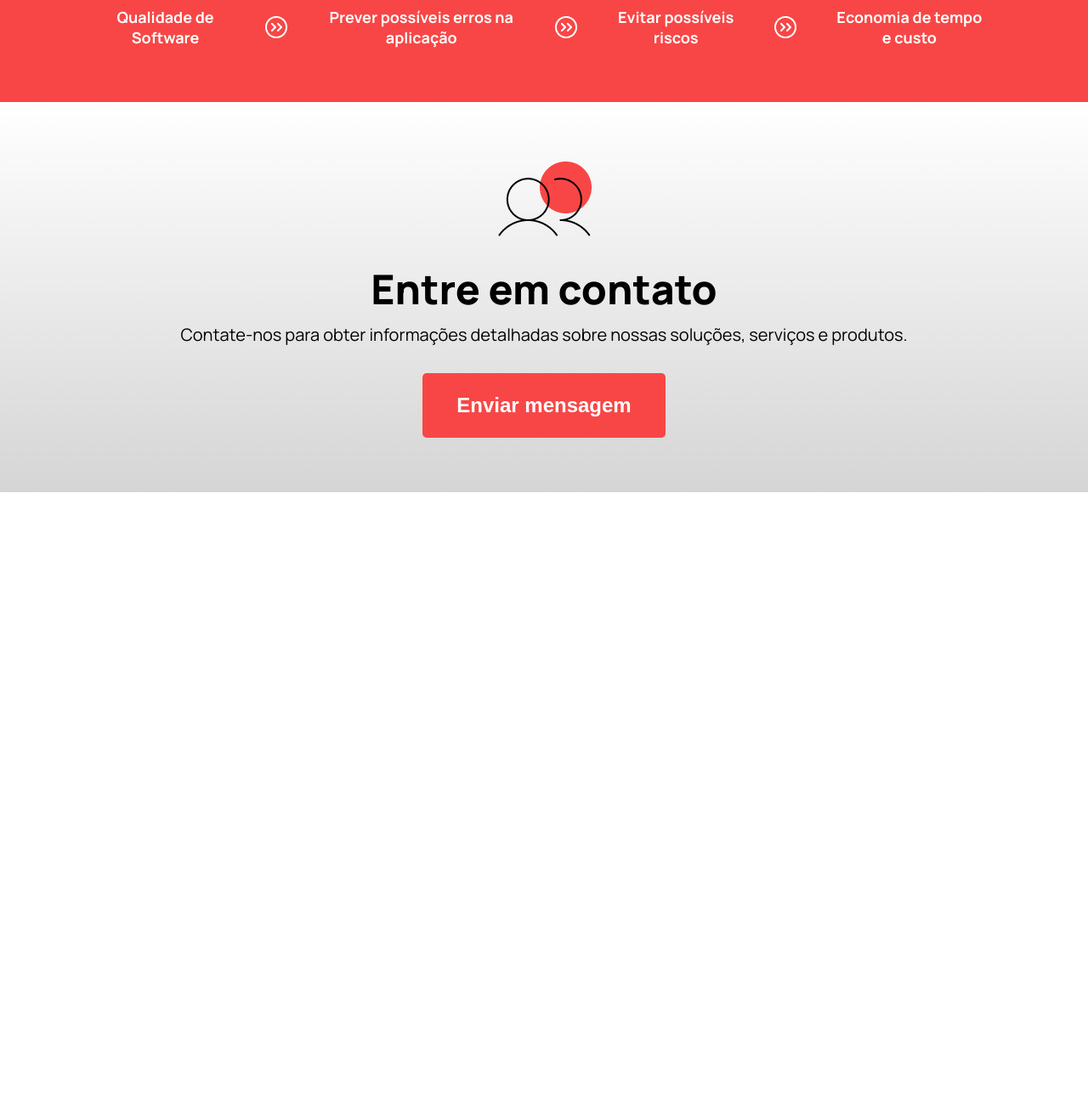
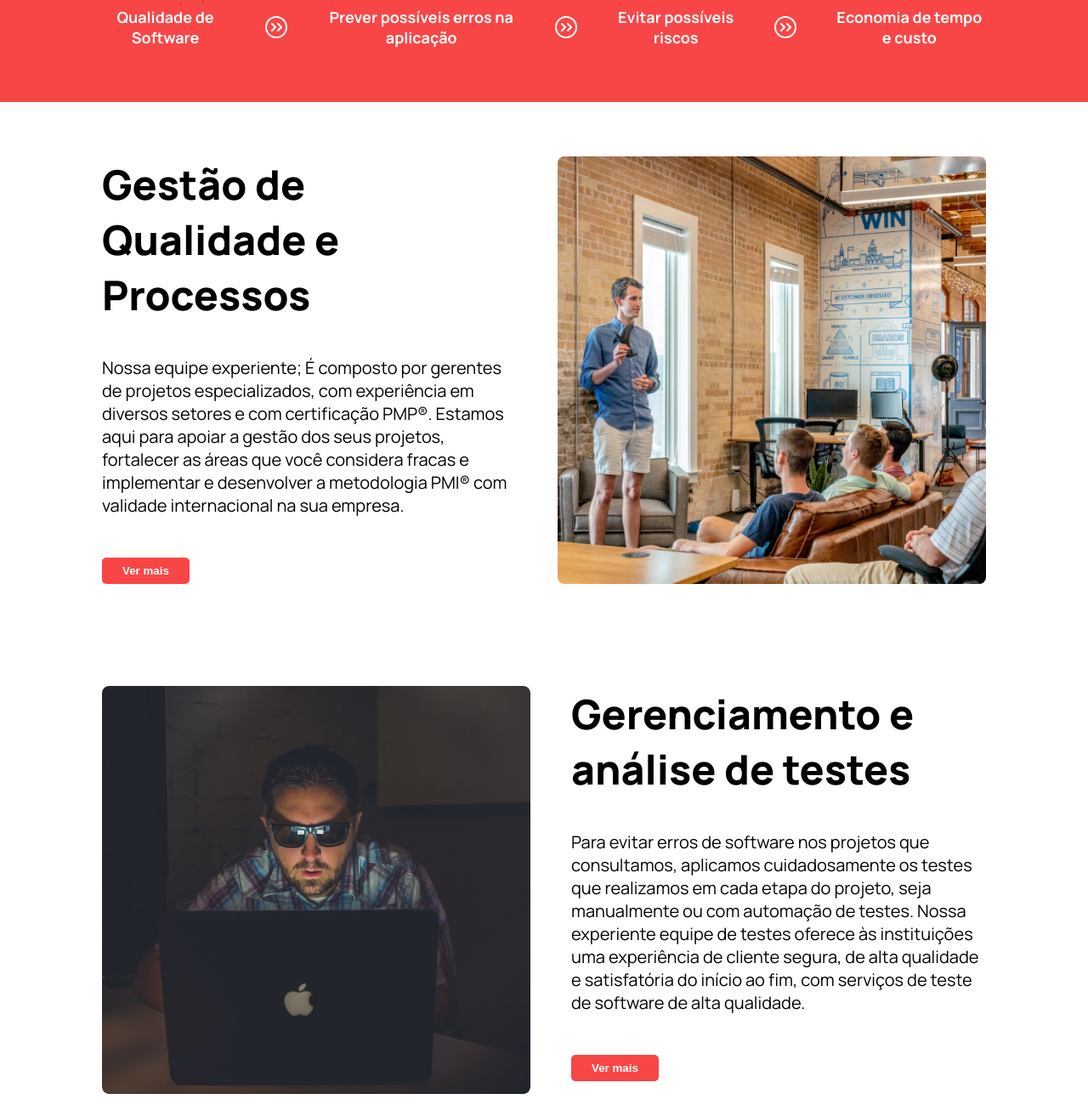
Before and after one commit to EscolaDnc/Responsividade-css, a plain HTML site: page index.html in a window 1280 px wide. Shown: the part 1020-2320 px from the top of the page at 85% size. Before the commit the page ends 1599 px from the top, so only its background shows below. Drawn offline with Linux system fonts and the light colour scheme.

Commit message:
flexbox - artigos

```diff
--- a/index.html
+++ b/index.html
@@ -49,6 +49,40 @@
         </div>
       </section>
 
+      <section id="blog" class="container">
+        <article>
+          <div class="article-detail">
+            <h2>Gestão de Qualidade e Processos</h2>
+            <p>
+              Nossa equipe experiente; É composto por gerentes de projetos
+              especializados, com experiência em diversos setores e com
+              certificação PMP®. Estamos aqui para apoiar a gestão dos seus
+              projetos, fortalecer as áreas que você considera fracas e
+              implementar e desenvolver a metodologia PMI® com validade
+              internacional na sua empresa.
+            </p>
+            <button>Ver mais</button>
+          </div>
+          <img src="./assets/Illustration.jpg" alt="" />
+        </article>
+        <article>
+          <div class="article-detail">
+            <h2>Gerenciamento e análise de testes</h2>
+            <p>
+              Para evitar erros de software nos projetos que consultamos,
+              aplicamos cuidadosamente os testes que realizamos em cada etapa do
+              projeto, seja manualmente ou com automação de testes. Nossa
+              experiente equipe de testes oferece às instituições uma
+              experiência de cliente segura, de alta qualidade e satisfatória do
+              início ao fim, com serviços de teste de software de alta
+              qualidade.
+            </p>
+            <button>Ver mais</button>
+          </div>
+          <img src="./assets/tester.jpg" alt="" />
+        </article>
+      </section>
+
       <section class="container background-gradient">
         <div>
           <img src="./assets/user.png" />
--- a/style.css
+++ b/style.css
@@ -73,6 +73,43 @@ button:hover {
   height: 90vh;
 }
 
+#blog > article {
+  display: flex;
+  margin-top: 12rem;
+  text-align: left;
+}
+
+#blog > article:first-child {
+  margin-top: 0;
+}
+
+#blog > article > div {
+  margin-right: 4.8rem;
+}
+
+#blog > article > img {
+  width: 100%;
+  object-fit: cover;
+  border-radius: 0.8rem;
+}
+
+#blog > article > .article-detail > p {
+  margin-top: 4rem;
+}
+
+#blog > article > .article-detail > button {
+  margin-top: 4.8rem;
+}
+
+#blog > article:nth-child(even) {
+  flex-direction: row-reverse;
+}
+
+#blog > article:nth-child(even) > div {
+  margin-left: 4.8rem;
+  margin-right: 0;
+}
+
 .presetation {
   max-width: 66.5rem;
   position: relative;
```
Also changed, not shown: assets/Illustration.jpg (added), assets/tester.jpg (added).
